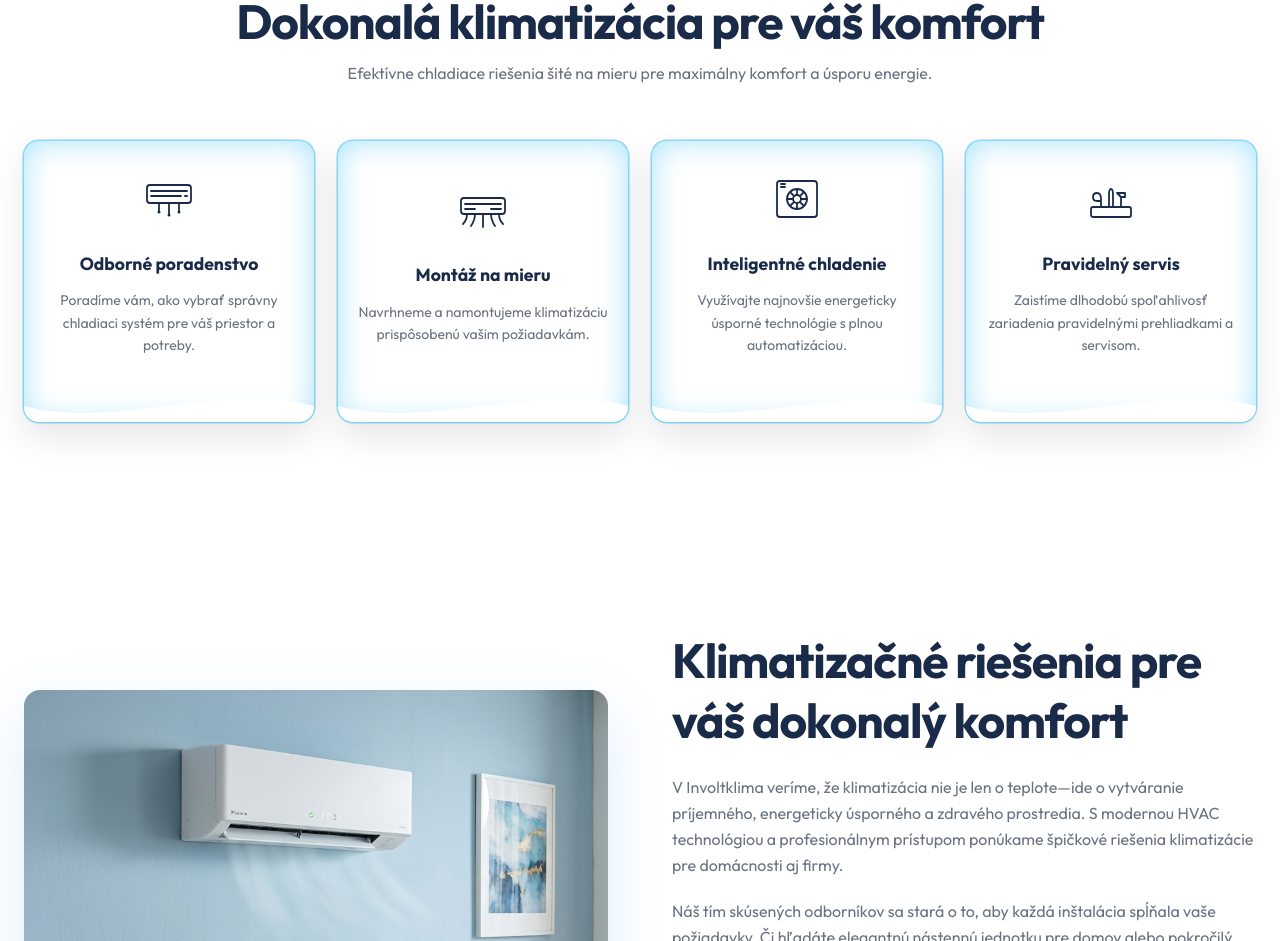
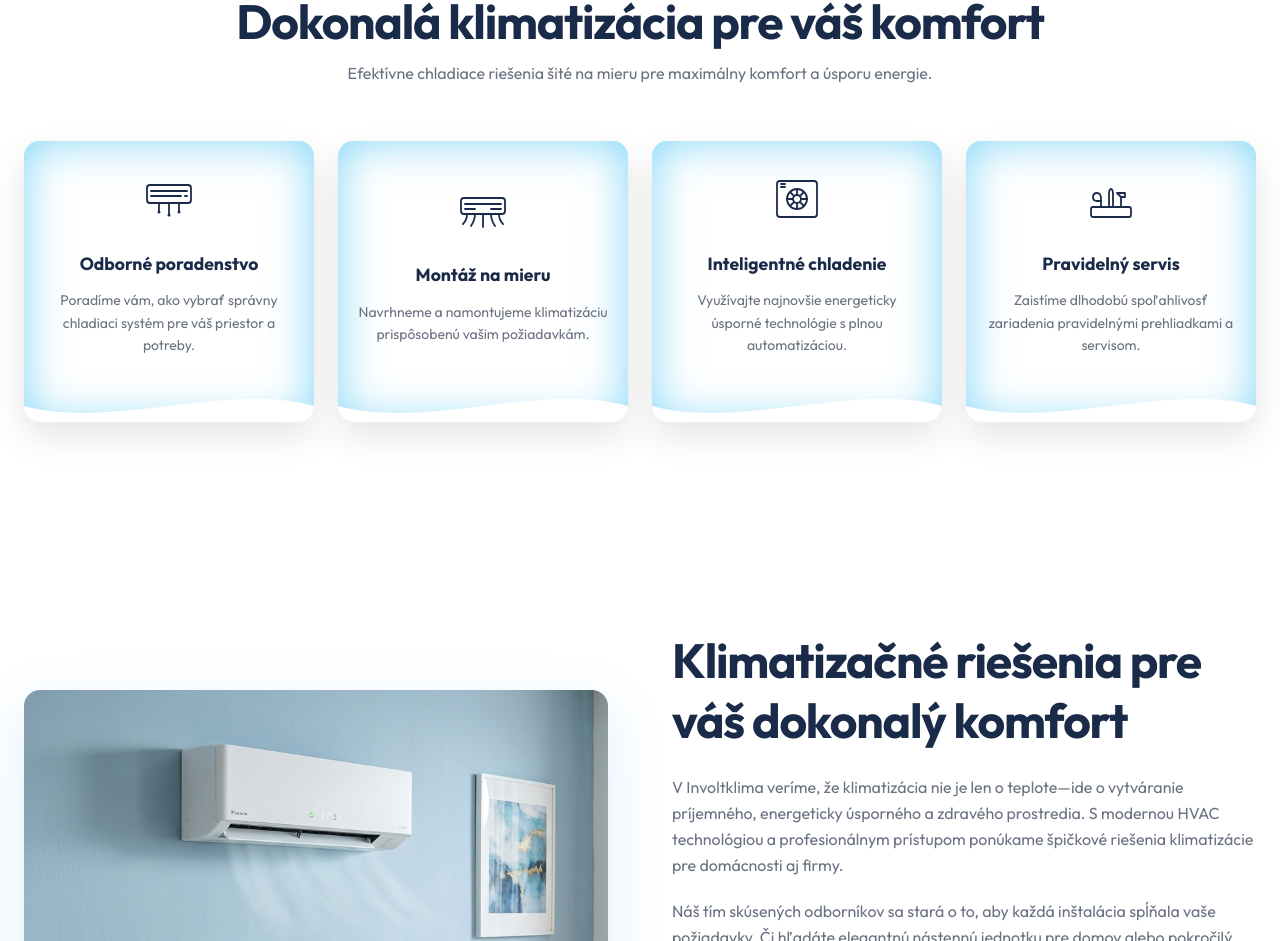
Before and after one commit to soltymwork/involtklima, a Next.js app: page / in a window 1280 px wide. Shown: the part 899-1840 px from the top of the page. Built offline with nearby package versions, Linux system fonts and the light colour scheme.

Commit message:
Add files via upload

```diff
--- a/app/globals.css
+++ b/app/globals.css
@@ -95,7 +95,7 @@
   padding: 30px 20px 65px;
   border-radius: 15px;
   background: #ffffff;
-  box-shadow: 0 0 0 1.5px rgba(1, 173, 240, 0.45), 0 15px 35px rgba(0, 0, 0, 0.1), inset 0 0 30px rgba(1, 173, 240, 0.35);
+  box-shadow: 0 15px 35px rgba(0, 0, 0, 0.1), inset 0 0 45px rgba(1, 173, 240, 0.5);
   transition: transform 0.4s ease, box-shadow 0.4s ease, background 0.4s ease;
   z-index: 1;
   overflow: hidden;
```
